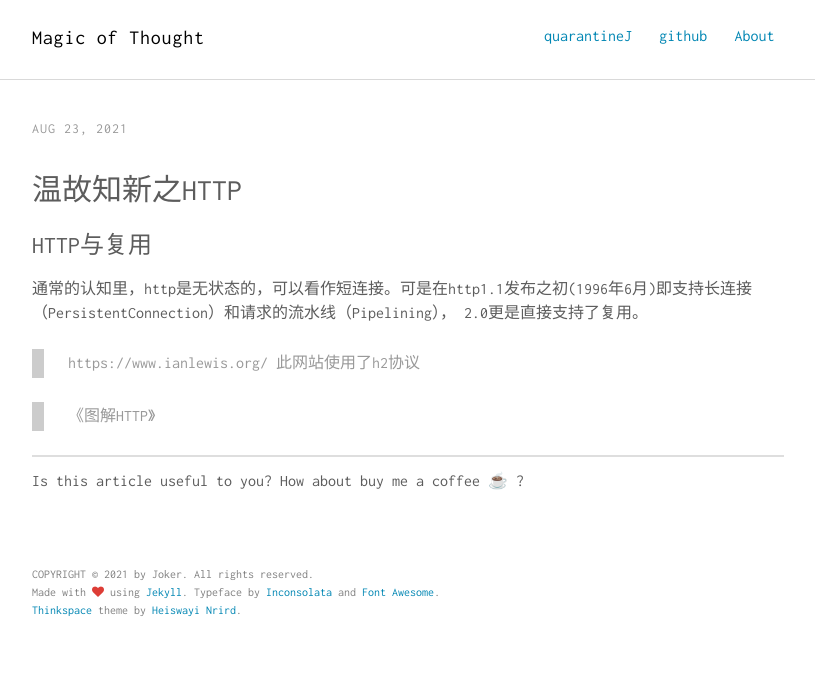
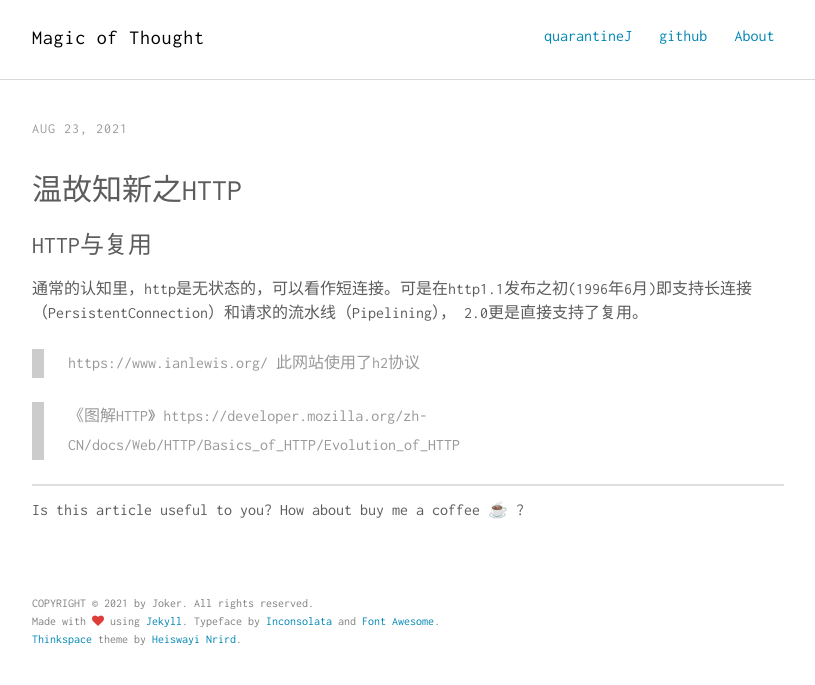
Before and after one commit to rongjoker/rongjoker.github.io, a Jekyll site: the page built from _posts/2021-08-23-review1http.md, in a window 1280 px wide. Shown: the top 685 px of the page, without its empty margins (232-1047 px from the left). Built offline with Jekyll 4.4.1, drawn with Linux system fonts in a browser that asks for light colours; comment, search, counter and statistics services are not loaded; some of the changed lines change nothing that is shown.

Commit message:
Evolution_of_HTTP

```diff
--- a/_posts/2021-08-23-review1http.md
+++ b/_posts/2021-08-23-review1http.md
@@ -12,3 +12,4 @@ title: 温故知新之HTTP
 
 
 > 《图解HTTP》
+> https://developer.mozilla.org/zh-CN/docs/Web/HTTP/Basics_of_HTTP/Evolution_of_HTTP
```
